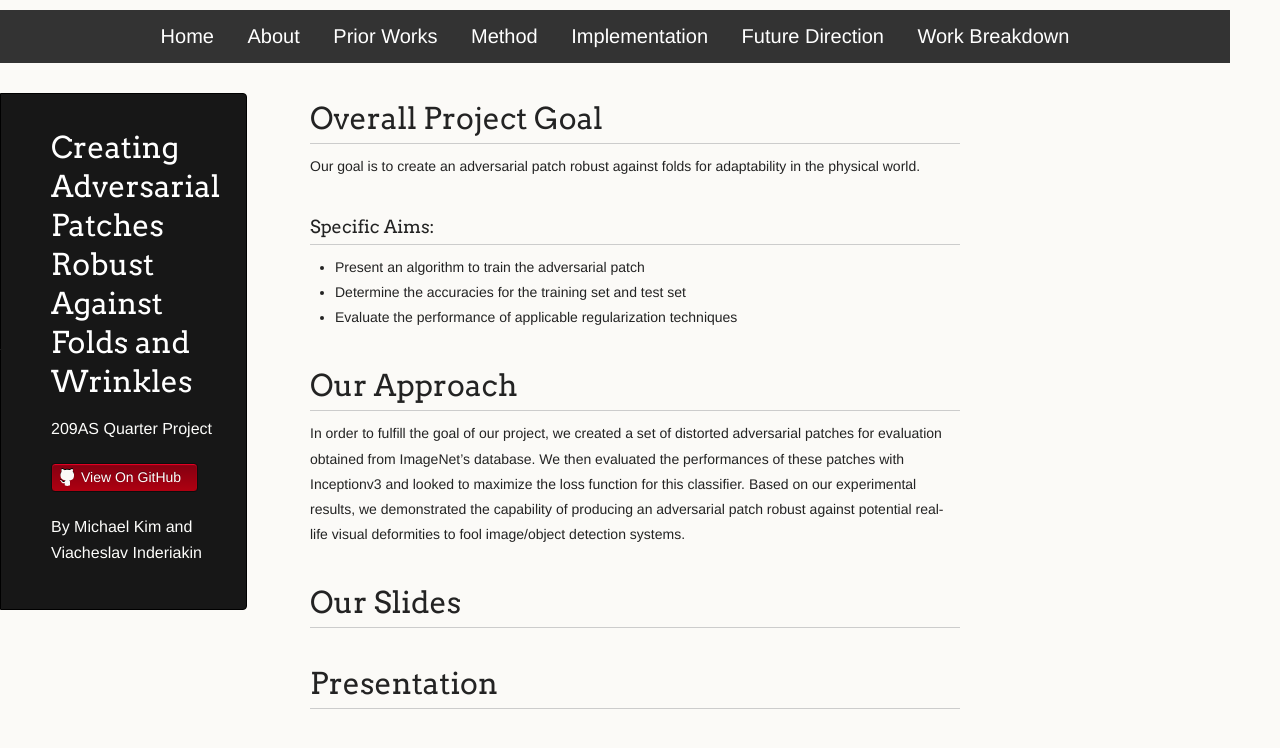
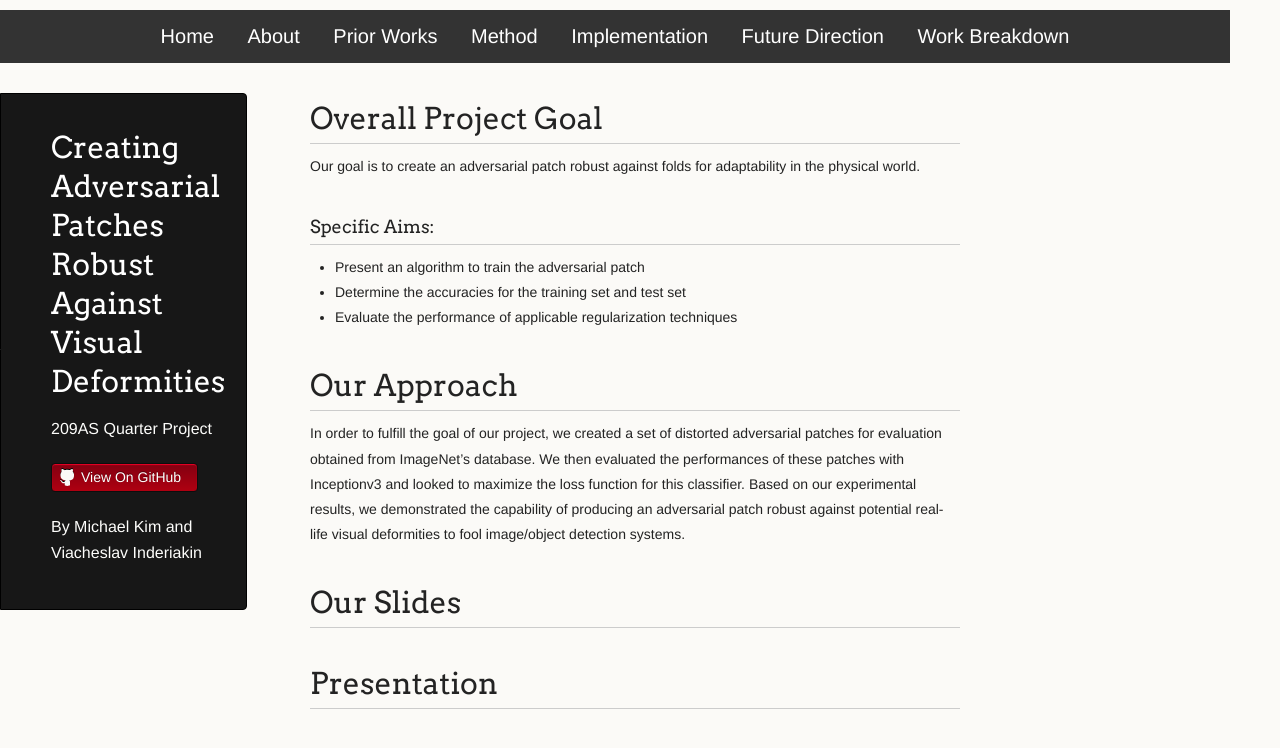
Before and after one commit to SlavaInder/209AS_Adversarial_Patch, a Jekyll site: the page built from docs/index.md, in a window 1280 px wide. Shown: the top 748 px of the page. Built offline with Jekyll 4.4.1, drawn with Linux system fonts in a browser that asks for light colours; our own code applies the rules of GitHub Pages for plain Markdown files.

Commit message:
Update _config.yml

```diff
--- a/docs/_config.yml
+++ b/docs/_config.yml
@@ -1,4 +1,4 @@
-title: Creating Adversarial Patches Robust Against Folds and Wrinkles
+title: Creating Adversarial Patches Robust Against Visual Deformities
 description: 209AS Quarter Project
 show_downloads: true
 google_analytics:
```
